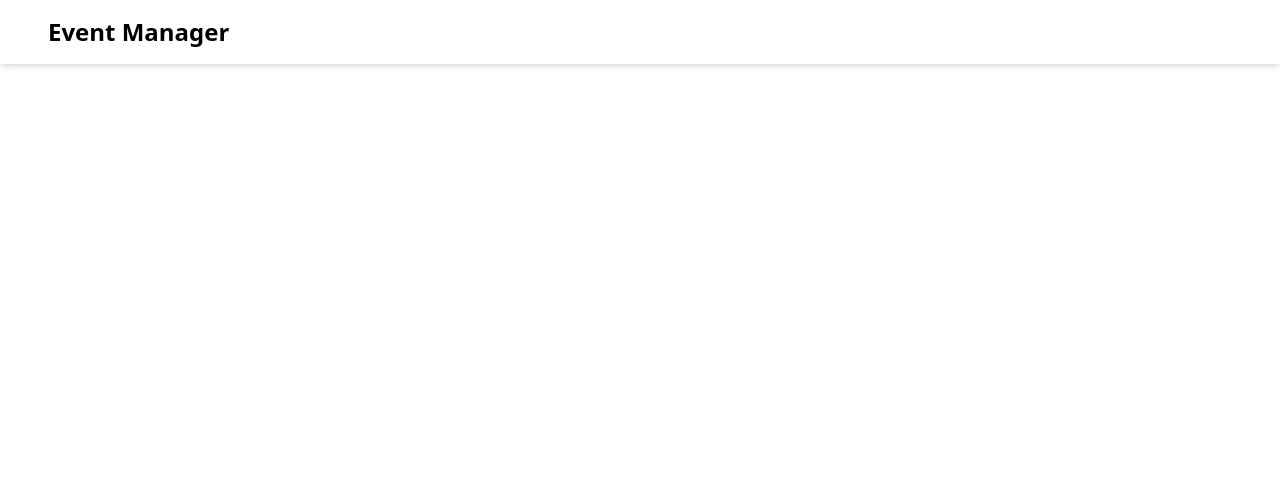
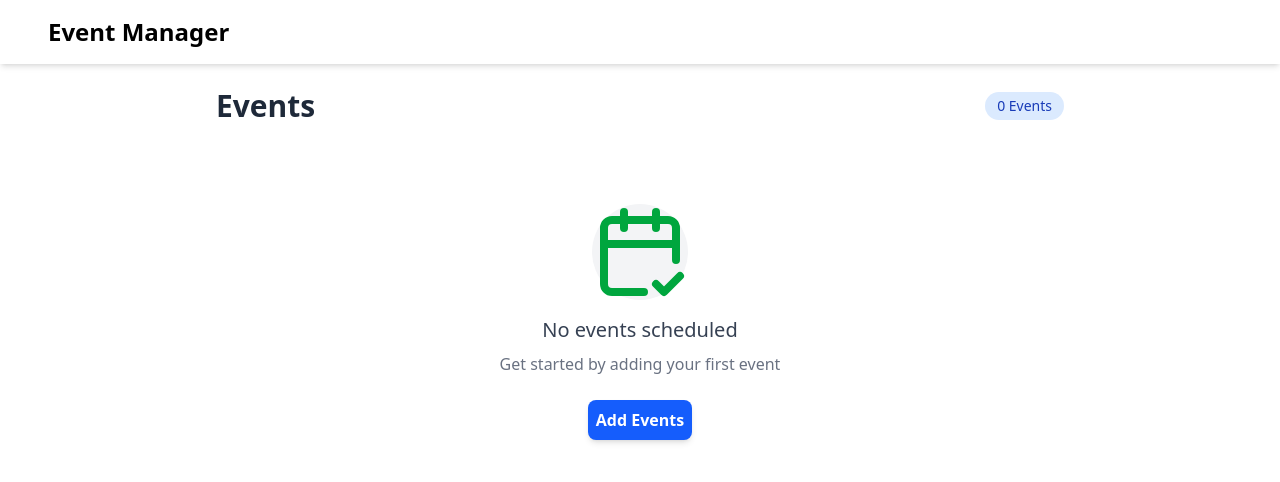
Before and after one commit to nikhilShakya7/ReactJs-EventManager, a React (Vite) app: page /ViewEvent in a window 1280 px wide. Before the commit this address had no page. Shown: the top 482 px of the page. Built offline with nearby package versions, Linux system fonts and the light colour scheme.

Commit message:
updated routes and navigation in App and AddEvent components

```diff
--- a/package.json
+++ b/package.json
@@ -12,6 +12,7 @@
   "dependencies": {
     "@tailwindcss/vite": "^4.1.11",
     "@types/react-router-dom": "^5.3.3",
+    "lucide-react": "^0.536.0",
     "react": "^19.1.0",
     "react-dom": "^19.1.0",
     "react-router-dom": "^7.7.1"
--- a/src/App.tsx
+++ b/src/App.tsx
@@ -2,6 +2,7 @@ import { Routes, Route } from "react-router-dom";
 import Home from "./Components/Pages/Home";
 import Header from "./Components/Header";
 import AddEvent from "./Components/Pages/AddEvent";
+import ViewEvent from "./Components/Pages/ViewEvent";
 const App = () => {
   return (
     <>
@@ -10,6 +11,7 @@ const App = () => {
       <Routes>
         <Route path="/" element={<Home />} />
         <Route path="/AddEvent" element={<AddEvent />} />
+        <Route path="/ViewEvent" element={<ViewEvent />} />
       </Routes>
     </>
   );
--- a/src/Components/Pages/AddEvent.tsx
+++ b/src/Components/Pages/AddEvent.tsx
@@ -1,5 +1,6 @@
 import React, { useState, useCallback } from "react";
 import { useNavigate } from "react-router-dom";
+import { useEvents } from "../../Context/EventContext";
 
 type EventData = {
   title: string;
@@ -11,6 +12,8 @@ type EventData = {
 
 const AddEvent: React.FC = () => {
   const navigate = useNavigate();
+  const { addEvent } = useEvents();
+  const [events, setEvents] = useState<EventData[]>([]);
 
   const [eventData, setEventData] = useState<EventData>({
     title: "",
@@ -31,11 +34,13 @@ const AddEvent: React.FC = () => {
   const handleSubmit = useCallback(
     (e: React.FormEvent) => {
       e.preventDefault();
+      addEvent(eventData);
+      setEvents((prev) => [...prev, eventData]);
       console.log("Event submitted:", eventData);
       alert("Event created successfully!");
-      navigate("ViewEvent");
+      navigate("/ViewEvent");
     },
-    [eventData, navigate]
+    [eventData, addEvent, navigate]
   );
 
   return (
--- a/src/Components/Pages/Home.tsx
+++ b/src/Components/Pages/Home.tsx
@@ -22,7 +22,7 @@ const Home = () => {
           </Link>
 
           <Link
-            to="/events"
+            to="/ViewEvent"
             className="bg-white rounded-xl shadow-md p-6 hover:shadow-lg transition-all duration-200 border border-gray-100 hover:border-green-100"
           >
             <h2 className="text-xl font-semibold text-gray-700 mb-2">
@@ -32,7 +32,7 @@ const Home = () => {
             <div className="mt-4 text-green-500 font-medium">View all →</div>
           </Link>
           <Link
-            to="/events"
+            to="/ViewEvent"
             className="bg-white rounded-xl shadow-md p-6 hover:shadow-lg transition-all duration-200 border border-gray-100 hover:border-green-100"
           >
             <h2 className="text-xl font-semibold text-gray-700 mb-2">
--- /dev/null
+++ b/src/Components/Pages/ViewEvent.tsx
@@ -0,0 +1,123 @@
+import React from "react";
+import { useEvents } from "../../Context/EventContext";
+import {
+  CalendarCheck2,
+  CalendarClock,
+  Info,
+  MapPin,
+  Trash,
+} from "lucide-react";
+import { Link } from "react-router-dom";
+
+const ViewEvents: React.FC = () => {
+  const { events } = useEvents();
+
+  return (
+    <div className="max-w-4xl mx-auto p-4 sm:p-6">
+      <div className="flex justify-between items-center mb-8">
+        <h2 className="text-3xl font-bold text-gray-800"> Events</h2>
+        <span className="bg-blue-100 text-blue-800 text-sm font-medium px-3 py-1 rounded-full">
+          {events.length} {events.length === 1 ? "Event" : "Events"}
+        </span>
+      </div>
+
+      {events.length === 0 ? (
+        <div className="text-center py-12">
+          <div className="mx-auto w-24 h-24 bg-gray-100 rounded-full flex items-center justify-center mb-4">
+            <CalendarCheck2 className="text-green-600 h-30 w-30" />
+          </div>
+          <h3 className="text-xl font-medium text-gray-700 mb-2">
+            No events scheduled
+          </h3>
+          <p className="text-gray-500 max-w-md mx-auto">
+            Get started by adding your first event
+          </p>
+          <Link to="/AddEvent">
+            <button className="px-2 py-2 mt-6 bg-blue-600 hover:bg-blue-700 cursor-pointer text-white font-semibold rounded-lg shadow-md transition duration-300">
+              Add Events
+            </button>
+          </Link>
+        </div>
+      ) : (
+        <div className="space-y-4">
+          {events.map((event, index) => (
+            <div
+              key={index}
+              className="bg-white rounded-xl shadow-sm hover:shadow-md transition-shadow duration-200 overflow-hidden border border-gray-100"
+            >
+              <div className="p-6">
+                <div className="flex flex-col sm:flex-row sm:items-center sm:justify-between gap-4 mb-4">
+                  <h3 className="text-xl font-bold text-gray-800">
+                    {event.title}
+                  </h3>
+                  <div className="flex items-center space-x-2">
+                    <span className="bg-blue-100 text-blue-800 text-xs font-medium px-2.5 py-0.5 rounded-full">
+                      {new Date(event.date).toLocaleDateString("en-US", {
+                        weekday: "short",
+                        month: "short",
+                        day: "numeric",
+                      })}
+                    </span>
+                    <span className="bg-green-100 text-green-800 text-xs font-medium px-2.5 py-0.5 rounded-full">
+                      {event.time}
+                    </span>
+                  </div>
+                </div>
+
+                <div className="grid grid-cols-1 md:grid-cols-3 gap-4 mb-4">
+                  <div className="flex items-start space-x-2">
+                    <MapPin className="text-gray-600 h-5 w-5" />
+                    <div>
+                      <p className="text-sm text-gray-500">Location</p>
+                      <p className="font-medium text-gray-700">
+                        {event.location}
+                      </p>
+                    </div>
+                  </div>
+
+                  <div className="flex items-start space-x-2">
+                    <CalendarClock className="text-gray-600 h-5 w-5" />{" "}
+                    <div>
+                      <p className="text-sm text-gray-500">Date & Time</p>
+                      <p className="font-medium text-gray-700">
+                        {new Date(event.date).toLocaleDateString()} at{" "}
+                        {event.time}
+                      </p>
+                    </div>
+                  </div>
+
+                  <div className="flex items-start space-x-2">
+                    <Info className="h-5 w-5 text-gray-500" />
+                    <div>
+                      <p className="text-sm text-gray-500">Status</p>
+                      <p className="font-medium text-gray-700">Upcoming</p>
+                    </div>
+                  </div>
+                </div>
+
+                {event.description && (
+                  <div className="mt-4 pt-4 border-t border-gray-100">
+                    <p className="text-sm text-gray-500 mb-2">Description</p>
+                    <p className="text-gray-700">{event.description}</p>
+                  </div>
+                )}
+                <div className="flex justify-end gap-4 mt-6">
+                  <button className="px-4 py-2 text-sm font-semibold text-white bg-green-500 hover:bg-green-600 cursor-pointer rounded-md ">
+                    Update
+                  </button>
+
+                  <button className="flex items-center gap-2 px-4 py-2 text-sm font-semibold text-white bg-red-500 hover:bg-red-600 cursor-pointer rounded-md shadow-md">
+                    <Trash className="w-4 h-4" />
+                    Delete
+                  </button>
+                </div>
+              </div>
+            </div>
+          ))}
+        </div>
+      )}
+    </div>
+  );
+};
+
+export default ViewEvents;
--- /dev/null
+++ b/src/Context/EventContext.tsx
@@ -0,0 +1,39 @@
+import React, { createContext, useContext, useState } from "react";
+
+type EventData = {
+  title: string;
+  date: string;
+  time: string;
+  location: string;
+  description: string;
+};
+
+type EventContextType = {
+  events: EventData[];
+  addEvent: (event: EventData) => void;
+};
+
+const EventContext = createContext<EventContextType | undefined>(undefined);
+
+export const EventProvider: React.FC<{ children: React.ReactNode }> = ({
+  children,
+}) => {
+  const [events, setEvents] = useState<EventData[]>([]);
+
+  const addEvent = (event: EventData) => {
+    setEvents((prev) => [...prev, event]);
+  };
+
+  return (
+    <EventContext.Provider value={{ events, addEvent }}>
+      {children}
+    </EventContext.Provider>
+  );
+};
+
+export const useEvents = () => {
+  const context = useContext(EventContext);
+  if (!context)
+    throw new Error("useEvents must be used within an EventProvider");
+  return context;
+};
--- a/src/main.tsx
+++ b/src/main.tsx
@@ -5,13 +5,16 @@ import "./App.css";
 import "./index.css";
 
 import App from "./App";
+import { EventProvider } from "./Context/EventContext";
 
 const container = document.getElementById("root");
 const root = createRoot(container!);
 root.render(
   <React.StrictMode>
     <BrowserRouter>
-      <App />
+      <EventProvider>
+        <App />
+      </EventProvider>
     </BrowserRouter>
   </React.StrictMode>
 );
```
Also changed, not shown: 1 other file (tests, documents, lock files or other folders).
